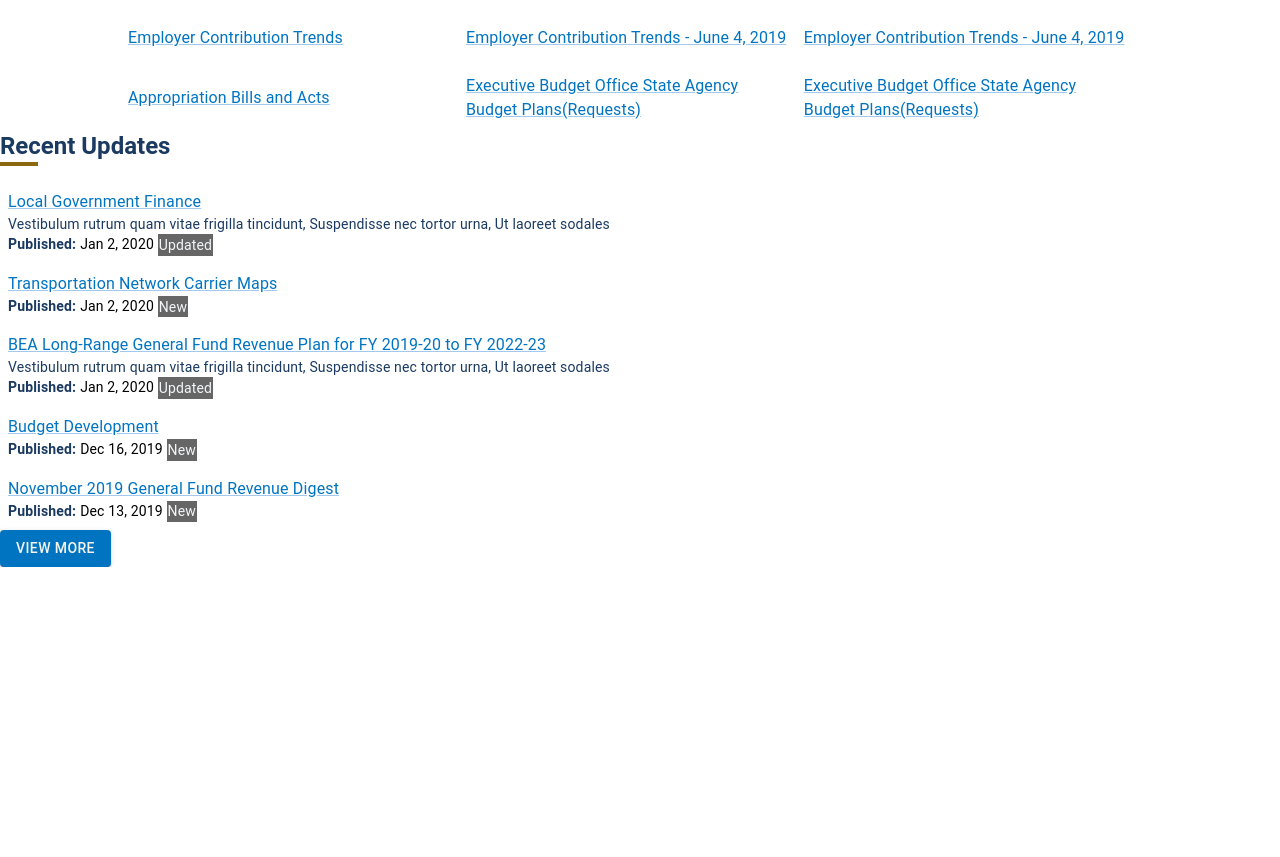
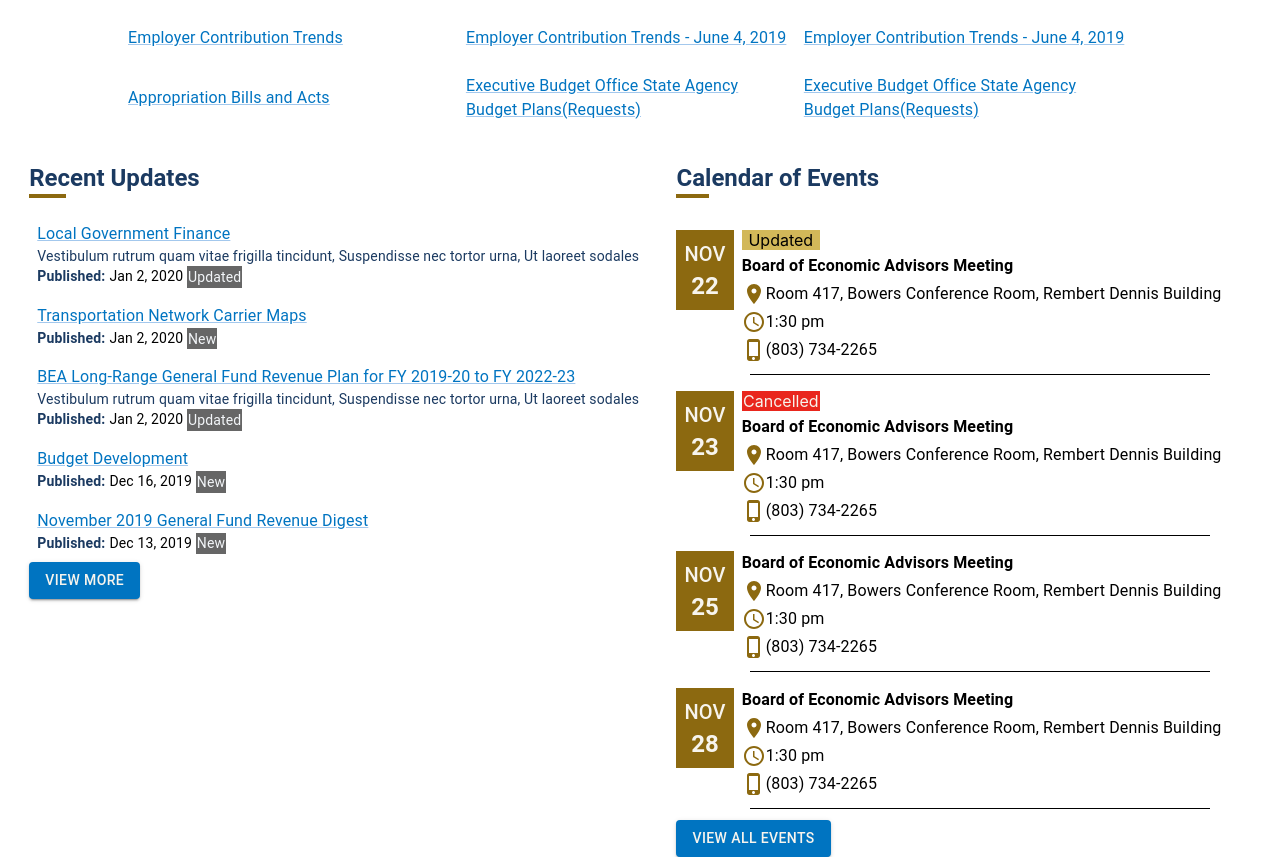
Before and after one commit to GymChem/PWW_Project, a React (Create React App) app: page / in a window 1280 px wide. Shown: the part 804-1661 px from the top of the page. Before the commit the page ends 1371 px from the top, so only its background shows below. Built offline with nearby package versions, Linux system fonts and the light colour scheme.

Commit message:
scroll to top and main page formatting

```diff
--- a/src/UI/MainLayout.jsx
+++ b/src/UI/MainLayout.jsx
@@ -1,9 +1,13 @@
 import { NavTabs } from "./NavTabs";
+import { Grid } from "@mui/material";
 import CustomAppBar from "../components/AppBar";
 import SearchBox from "../components/SearchBox";
 import PrioritiesBar from "../components/PrioritiesBar";
 import PopularLinks from "../components/PopularLinks";
 import RecentUpdates from "../components/RecentUpdates";
+import EventsCalendar from "../components/EventsCalendar";
+import { useRef } from "react";
+import ScrollToTop from "./ScrollToTop";
 
 const MainLayout = () => {
   const linkColor = "#0074C1";
@@ -11,12 +15,25 @@ const MainLayout = () => {
   const goldHighlight = "#8C6910";
   const buttonFill = "#0074C1";
   const buttonText = "#F7F4ED";
+
+  const scrollEndRef = useRef(null);
+  const scrollToBottom = () => {
+    scrollEndRef.current?.scrollIntoView({ behavior: "smooth" });
+  };
+
   return (
     <>
       <CustomAppBar />
       <SearchBox buttonFill={buttonFill} buttonText={buttonText} />
       <PrioritiesBar headerColor={headerColor} />
       <PopularLinks linkColor={linkColor} headerColor={headerColor} />
+      <Grid
+        container
+        direction="row"
+        justifyContent="space-evenly"
+        paddingTop={4}
+      >
+        <Grid item>
           <RecentUpdates
             headerColor={headerColor}
             goldHighlight={goldHighlight}
@@ -24,6 +41,18 @@ const MainLayout = () => {
             buttonFill={buttonFill}
             buttonText={buttonText}
           />
+        </Grid>
+        <Grid item>
+          <EventsCalendar
+            headerColor={headerColor}
+            buttonFill={buttonFill}
+            buttonText={buttonText}
+            goldHighlight={goldHighlight}
+          />
+        </Grid>
+        <div ref={scrollEndRef} />
+        <ScrollToTop showBelow={250} buttonFill={buttonFill} />
+      </Grid>
     </>
   );
 };
--- /dev/null
+++ b/src/UI/ScrollToTop.jsx
@@ -0,0 +1,69 @@
+import KeyboardArrowUpIcon from "@mui/icons-material/KeyboardArrowUp";
+import { Fab, Typography, Grid, Button } from "@mui/material";
+import { useEffect, useState } from "react";
+
+const ScrollToTop = (props) => {
+  const [show, setShow] = useState(props.showBelow ? false : true);
+
+  const handleScroll = () => {
+    if (window.pageYOffset > props.showBelow) {
+      if (!show) {
+        return setShow(true);
+      }
+    } else {
+      if (show) {
+        return setShow(false);
+      }
+    }
+  };
+  useEffect(() => {
+    if (props.showBelow) {
+      window.addEventListener("scroll", handleScroll);
+      return () => window.removeEventListener("scroll", handleScroll);
+    }
+  });
+  const handleClick = () => {
+    window["scrollTo"]({ top: 0, behavior: "smooth" });
+  };
+  return (
+    <>
+      {show && (
+        <Grid
+          container
+          direction="row"
+          alignItems="center"
+          justifyContent="flex-end"
+          spacing={1.5}
+          paddingRight={12}
+        >
+          <Grid item>
+            <Button onClick={handleClick} aria-label="Scroll to top button">
+              <Typography>Back to Top</Typography>
+            </Button>
+          </Grid>
+          <Grid item>
+            <Fab
+              aria-label="Back to Top Floating Button"
+              size="medium"
+              onClick={handleClick}
+              sx={{
+                color: "#93A4BD",
+                zIndex: 2,
+                position: "fixed",
+                bottom: "8vh",
+                "&hover, &.Mui-focusVisible": {
+                  transition: ".3s",
+                },
+                right: "5%",
+              }}
+            >
+              <KeyboardArrowUpIcon sx={{ color: props.buttonFill }} />
+            </Fab>
+          </Grid>
+        </Grid>
+      )}
+    </>
+  );
+};
+
+export default ScrollToTop;
--- a/src/components/EventsCalendar.jsx
+++ b/src/components/EventsCalendar.jsx
@@ -1,9 +1,185 @@
-import { Button, Box, Paper, Grid, Typography, TextField } from "@mui/material";
+import { Button, Box, Grid, Typography } from "@mui/material";
+import LocationOnIcon from "@mui/icons-material/LocationOn";
+import QueryBuilderIcon from "@mui/icons-material/QueryBuilder";
+import PhoneIphoneIcon from "@mui/icons-material/PhoneIphone";
 
-const EventsCalendar = () => {
+const EventsCalendar = (props) => {
+  const events = [
+    {
+      month: "NOV",
+      day: "22",
+      title: "Board of Economic Advisors Meeting",
+      updateStatus: "Updated",
+      location: "Room 417, Bowers Conference Room, Rembert Dennis Building",
+      time: "1:30 pm",
+      phoneNum: "(803) 734-2265",
+    },
+    {
+      month: "NOV",
+      day: "23",
+      updateStatus: "Cancelled",
+      title: "Board of Economic Advisors Meeting",
+      location: "Room 417, Bowers Conference Room, Rembert Dennis Building",
+      time: "1:30 pm",
+      phoneNum: "(803) 734-2265",
+    },
+    {
+      month: "NOV",
+      day: "25",
+      title: "Board of Economic Advisors Meeting",
+      location: "Room 417, Bowers Conference Room, Rembert Dennis Building",
+      time: "1:30 pm",
+      phoneNum: "(803) 734-2265",
+    },
+    {
+      month: "NOV",
+      day: "28",
+      title: "Board of Economic Advisors Meeting",
+      location: "Room 417, Bowers Conference Room, Rembert Dennis Building",
+      time: "1:30 pm",
+      phoneNum: "(803) 734-2265",
+    },
+  ];
+  const boxColorFunc = (status) => {
+    if (status === "Updated") {
+      return "#D2B859";
+    } else if (status === "Cancelled") {
+      return "#E9261D";
+    }
+  };
+  const textColorFunc = (status) => {
+    if (status === "Updated") {
+      return "#000000";
+    } else if (status === "Cancelled") {
+      return "#F7F4ED";
+    }
+  };
+
   return (
     <>
-      <Grid></Grid>
+      <Grid
+        container
+        direction="column"
+        alignItems="flex-start"
+        justifyContent="center"
+      >
+        <Grid item>
+          <Typography
+            variant="h5"
+            fontWeight="bold"
+            sx={{ color: props.headerColor }}
+          >
+            Calendar of Events
+          </Typography>
+        </Grid>
+        <Grid item width="6%" paddingBottom={4}>
+          <Box
+            style={{
+              backgroundColor: props.goldHighlight,
+              height: 4,
+            }}
+          />
+        </Grid>
+        <Grid item>
+          <Grid container direction="column" spacing={0.5}>
+            {events.map((event, ind) => {
+              return (
+                <Grid item key={ind}>
+                  <Grid container direction="row" spacing={1}>
+                    <Grid item>
+                      <Box
+                        style={{
+                          backgroundColor: props.goldHighlight,
+                          color: "#F7F4ED",
+                        }}
+                      >
+                        <Grid container direction="column" padding={1}>
+                          <Grid item>
+                            <Typography variant="h6">{event.month}</Typography>
+                          </Grid>
+                          <Grid item>
+                            <Typography fontWeight="bold" variant="h5">
+                              {event.day}
+                            </Typography>
+                          </Grid>
+                        </Grid>
+                      </Box>
+                    </Grid>
+                    <Grid item>
+                      <Grid container direction="column" spacing={0.5}>
+                        {event.updateStatus && (
+                          <Grid item width="17%">
+                            <Box
+                              sx={{
+                                backgroundColor: boxColorFunc(
+                                  event.updateStatus
+                                ),
+                                color: textColorFunc(event.updateStatus),
+                                align: "left",
+                              }}
+                            >
+                              {event.updateStatus}
+                            </Box>
+                          </Grid>
+                        )}
+                        <Grid item>
+                          <Typography align="left" fontWeight="bold">
+                            {event.title}
+                          </Typography>
+                        </Grid>
+                        <Grid item>
+                          <Grid container direction="row">
+                            <LocationOnIcon
+                              sx={{ color: props.goldHighlight }}
+                            />
+                            <Typography>{event.location}</Typography>
+                          </Grid>
+                        </Grid>
+                        <Grid item>
+                          <Grid container direction="row">
+                            <QueryBuilderIcon
+                              sx={{ color: props.goldHighlight }}
+                            />
+                            <Typography>{event.time}</Typography>
+                          </Grid>
+                        </Grid>
+                        <Grid item>
+                          <Grid container direction="row">
+                            <PhoneIphoneIcon
+                              sx={{ color: props.goldHighlight }}
+                            />
+                            <Typography>{event.phoneNum}</Typography>
+                          </Grid>
+                        </Grid>
+                        <Box
+                          margin={1.5}
+                          style={{
+                            backgroundColor: "black",
+                            height: 0.5,
+                          }}
+                        ></Box>
+                      </Grid>
+                    </Grid>
+                  </Grid>
+                </Grid>
+              );
+            })}
+          </Grid>
+        </Grid>
+        <Grid item>
+          <Button
+            aria-label="View all events button"
+            variant="contained"
+            sx={{
+              backgroundColor: props.buttonFill,
+              color: props.buttonText,
+            }}
+          >
+            {" "}
+            VIEW ALL EVENTS
+          </Button>
+        </Grid>
+      </Grid>
     </>
   );
 };
--- a/src/components/RecentUpdates.jsx
+++ b/src/components/RecentUpdates.jsx
@@ -45,7 +45,7 @@ const RecentUpdates = (props) => {
           Recent Updates
         </Typography>
       </Grid>
-      <Grid item width="3%" paddingBottom={2}>
+      <Grid item width="6%" paddingBottom={2}>
         <Box
           style={{
             backgroundColor: props.goldHighlight,
--- a/src/components/SearchBox.jsx
+++ b/src/components/SearchBox.jsx
@@ -52,8 +52,18 @@ const SearchBox = (props) => {
                   color: props.buttonText,
                 }}
               >
-                Search
-                <SearchIcon />
+                <Grid
+                  container
+                  direction="row"
+                  alignItems="center"
+                  spacing={0.75}
+                >
+                  <Grid item> Search</Grid>
+                  <Grid item>
+                    {" "}
+                    <SearchIcon />
+                  </Grid>
+                </Grid>
               </Button>
             </Grid>
           </Grid>
```
Lines whose indentation alone changed are shown as unchanged.
